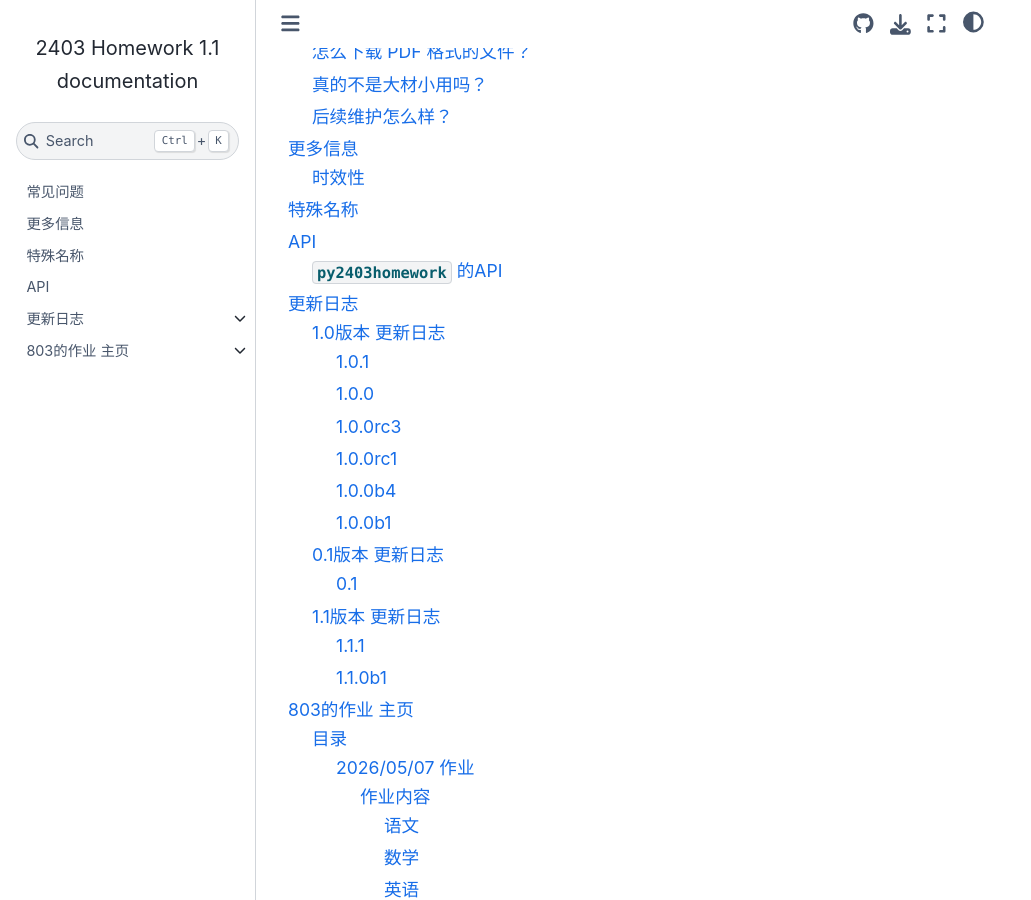
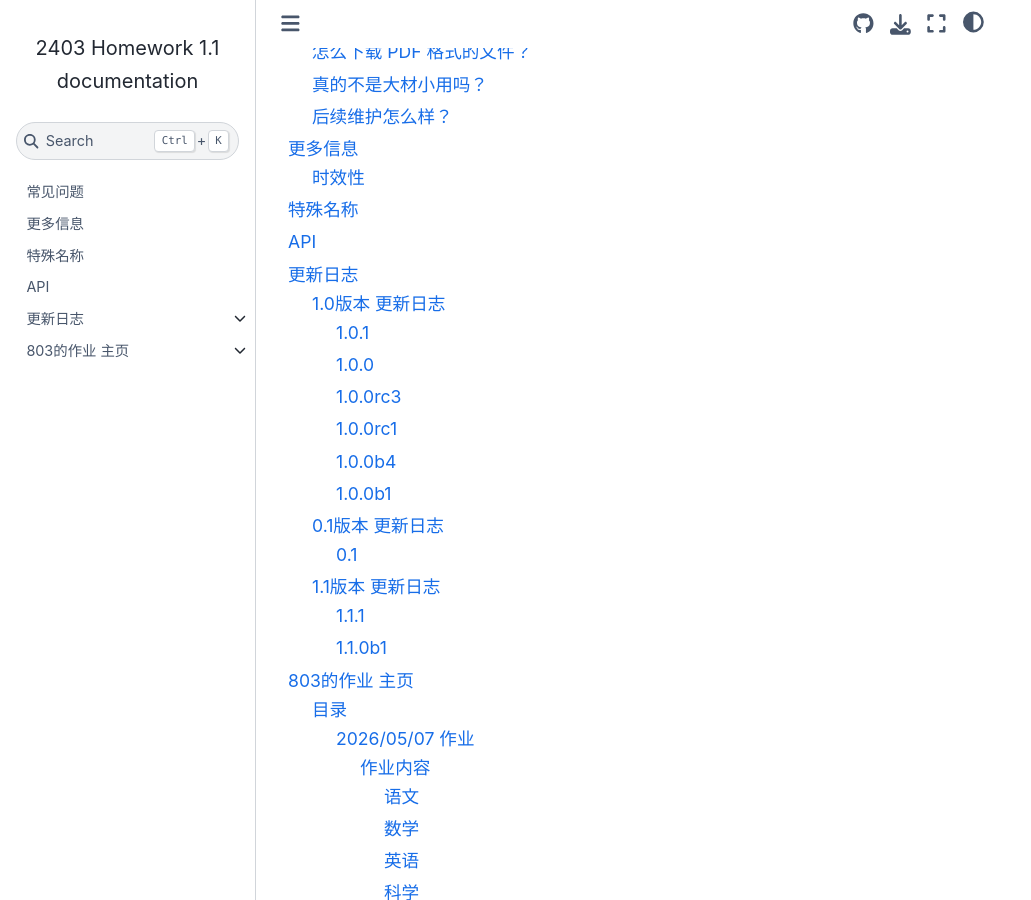
Before and after one commit to Sail-in-1024/2403-Homework, a Sphinx documentation site: the page built from docs/source/contents.rst, in a window 1280 px wide and 900 px high, scrolled down 329 px. Shown: the whole window, without its empty margins (0-1031 px from the left). Built offline with Sphinx 7.4.7 and the Sphinx Book theme 1.1.4, drawn with Linux system fonts in a browser that asks for light colours.

```diff
--- a/docs/source/api.rst
+++ b/docs/source/api.rst
@@ -7,9 +7,5 @@ API
    :recursive:
 
    py2403homework
-
-:mod:`py2403homework` 的API
----------------------------
-
-.. automodule:: py2403homework
-   :recursive:
+   py2403homework.utils
+   py2403homework.commands
```
